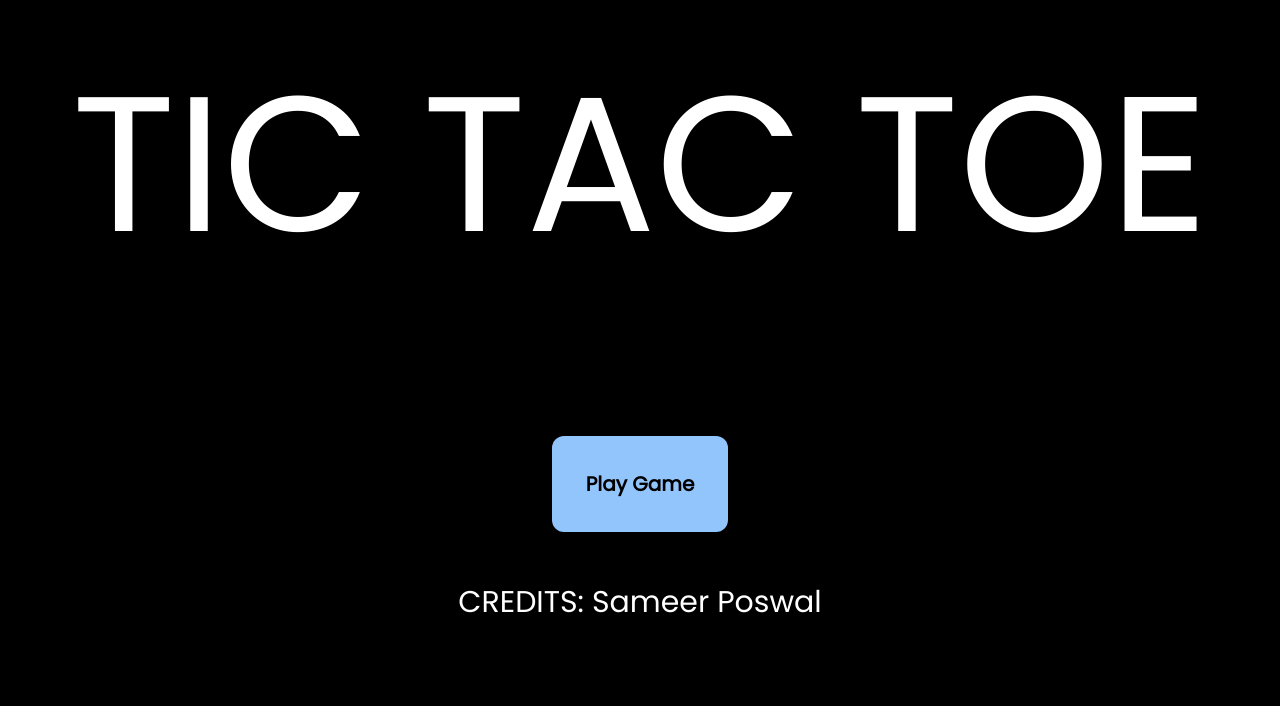
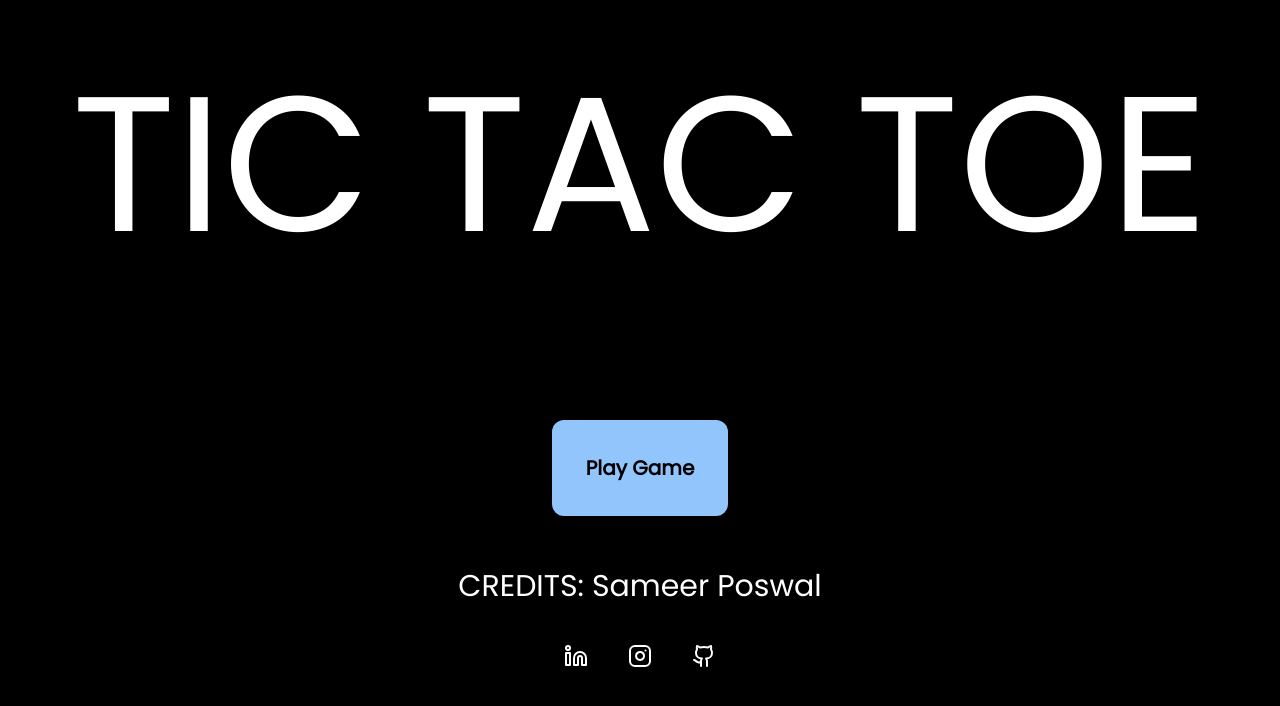
Before and after one commit to poswalsameer/Tic-Tac-Toe, a website: page index.html in a window 1280 px wide. Drawn offline with Linux system fonts and the light colour scheme.

Commit message:
Added links to various websites

```diff
--- a/index.html
+++ b/index.html
@@ -19,7 +19,7 @@
 
     </div>
 
-    <div class=" mt-32 flex justify-center items-center ">
+    <div class=" mt-28 flex justify-center items-center ">
 
         <div class="flex flex-col justify-center items-center " >
 
@@ -28,6 +28,34 @@
             >Play Game</button>
 
             <p class=" m-8 text-xl sm:text-3xl lg:text-3xl xl:text-3xl " >CREDITS: Sameer Poswal</p>
+
+            <div class="flex flex-row justify-center items-center">
+
+                <!-- linkedin svg -->
+                <div class="mx-3 p-2 rounded-md hover:bg-gray-600" >
+                    <a href="https://www.linkedin.com/in/sameerposwal/">
+                        <svg xmlns="http://www.w3.org/2000/svg" width="24" height="24" viewBox="0 0 24 24" fill="none" stroke="currentColor" stroke-width="2" stroke-linecap="round" stroke-linejoin="round" class="lucide lucide-linkedin"><path d="M16 8a6 6 0 0 1 6 6v7h-4v-7a2 2 0 0 0-2-2 2 2 0 0 0-2 2v7h-4v-7a6 6 0 0 1 6-6z"/><rect width="4" height="12" x="2" y="9"/><circle cx="4" cy="4" r="2"/></svg>
+                    </a>
+                </div>
+
+                <!-- instagram svg -->
+                <div class="mx-3 p-2 rounded-md hover:bg-gray-600" >
+                    <a href="https://www.instagram.com/poswal_sameer/">
+                        <svg xmlns="http://www.w3.org/2000/svg" width="24" height="24" viewBox="0 0 24 24" fill="none" stroke="currentColor" stroke-width="2" stroke-linecap="round" stroke-linejoin="round" class="lucide lucide-instagram"><rect width="20" height="20" x="2" y="2" rx="5" ry="5"/><path d="M16 11.37A4 4 0 1 1 12.63 8 4 4 0 0 1 16 11.37z"/><line x1="17.5" x2="17.51" y1="6.5" y2="6.5"/></svg>
+                    </a>
+                </div>
+
+                <!-- github svg -->
+                <div class="mx-3 p-2 rounded-md hover:bg-gray-600 " >
+                    <a href="https://github.com/poswalsameer">
+                        <svg xmlns="http://www.w3.org/2000/svg" width="24" height="24" viewBox="0 0 24 24" fill="none" stroke="currentColor" stroke-width="2" stroke-linecap="round" stroke-linejoin="round" class="lucide lucide-github"><path d="M15 22v-4a4.8 4.8 0 0 0-1-3.5c3 0 6-2 6-5.5.08-1.25-.27-2.48-1-3.5.28-1.15.28-2.35 0-3.5 0 0-1 0-3 1.5-2.64-.5-5.36-.5-8 0C6 2 5 2 5 2c-.3 1.15-.3 2.35 0 3.5A5.403 5.403 0 0 0 4 9c0 3.5 3 5.5 6 5.5-.39.49-.68 1.05-.85 1.65-.17.6-.22 1.23-.15 1.85v4"/><path d="M9 18c-4.51 2-5-2-7-2"/></svg>
+                    </a>
+
+                </div>
+
+            </div>
+
+
 
             <!-- no logic of using the exit button now as we cannot close the window -->
             <!-- <button class="m-5 h-24 w-44 flex justify-center items-center bg-blue-300 text-black  rounded-xl text-xl font-bold" onclick="exitGame()" >Exit</button> -->
```
Also changed, not shown: output.css.
